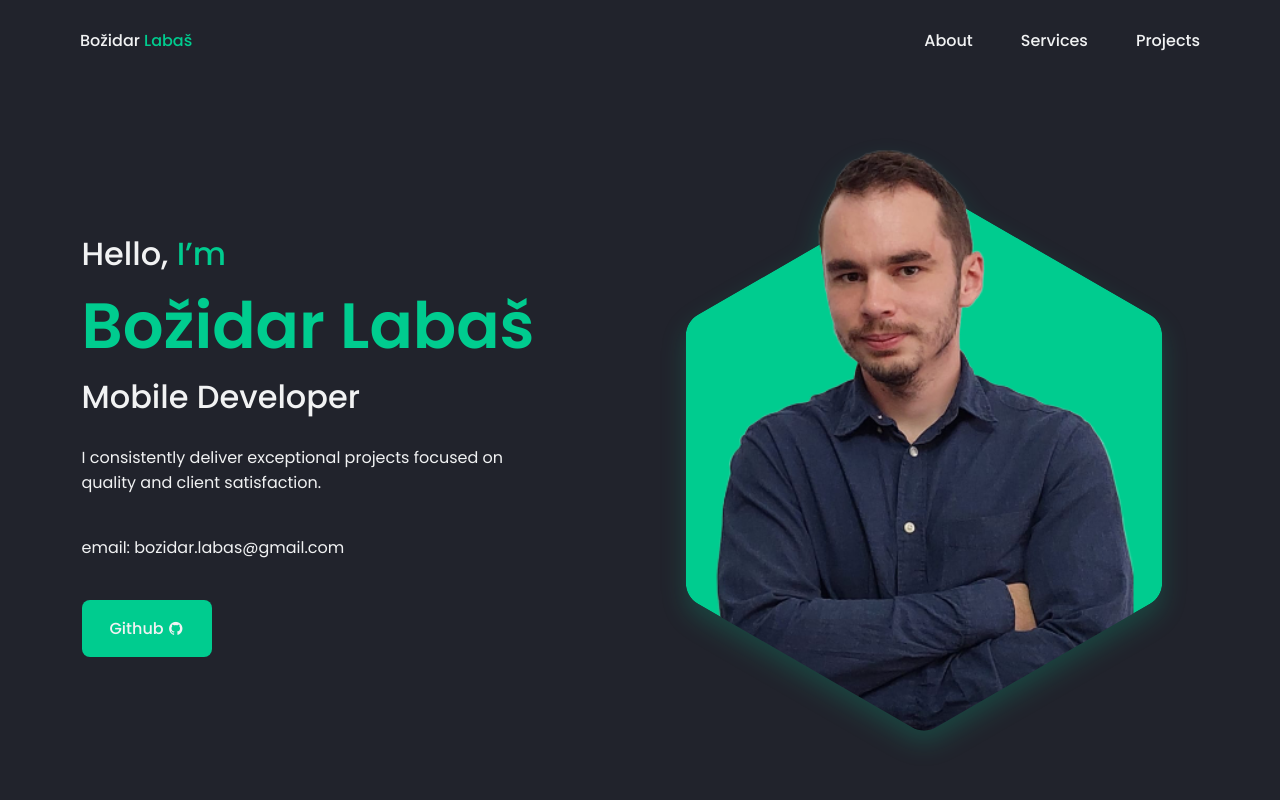
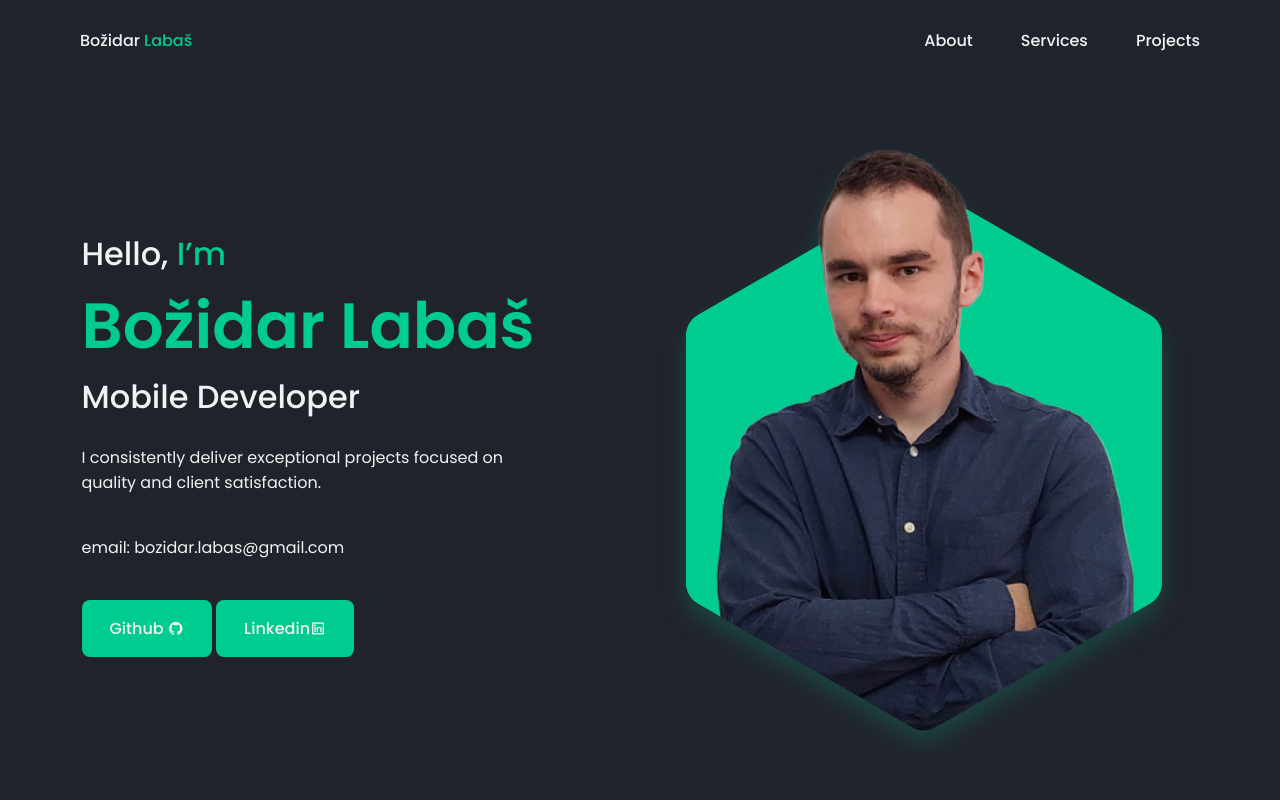
Before and after one commit to bozidarlabas/portfolio, a plain HTML site: page index.html in a window 1280 px wide. Shown: the top 800 px of the page. Drawn offline with nearby package versions, Linux system fonts and the light colour scheme.

Commit message:
Added linkeding

```diff
--- a/index.html
+++ b/index.html
@@ -80,6 +80,9 @@
                      <a class="button" href="https://github.com/bozidarlabas" target="_blank" class="home__social-link">
                         Github <i class="ri-github-fill"></i>
                         <!-- <i class="ri-github-fill"></i> -->
+                     </a>
+                     <a class="button" href="https://www.linkedin.com/in/bozidarlabas/" target="_blank" class="home__social-link">
+                        Linkedin<i class="ri-linkedin-box-line"></i>
                      </a>
 
                   </div>
```
